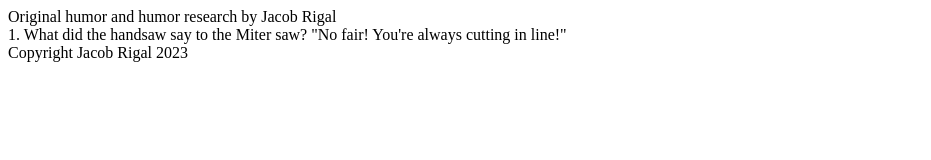
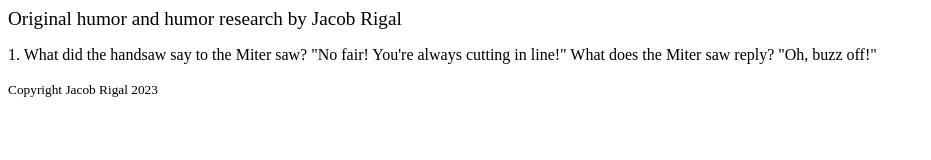
Before and after one commit to jacobrig/ell, a plain HTML site: page index.html in a window 1280 px wide. Shown: the whole page, without its empty margins (0-931 px from the left). Drawn offline with Linux system fonts and the light colour scheme.

Commit message:
Update index.html

```diff
--- a/index.html
+++ b/index.html
@@ -7,16 +7,18 @@
 </head>
 <body>
     <header>
-        Original humor and humor research by Jacob Rigal
+      <big>  Original humor and humor research by Jacob Rigal </big>
     </header>
-
+<p></p>
     <main>
        1.  What did the handsaw say to the Miter saw?
 "No fair! You're always cutting in line!"
+        What does the Miter saw reply?
+        "Oh, buzz off!"
     </main>
-
+<p>
     <footer>
-        Copyright Jacob Rigal 2023
-    </footer>
+      <small> Copyright Jacob Rigal 2023</small>
+    </footer></p>
 </body>
 </html>
```
